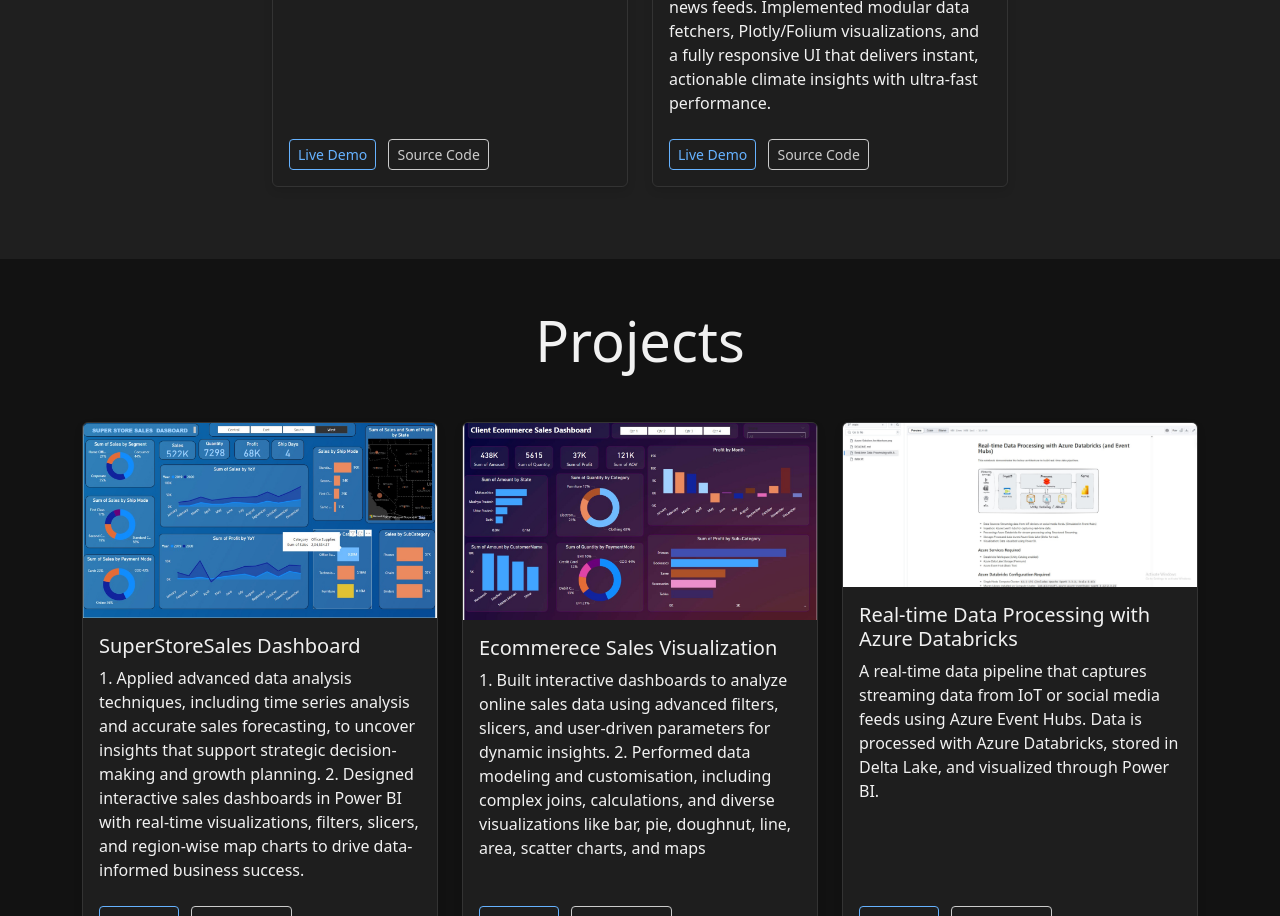
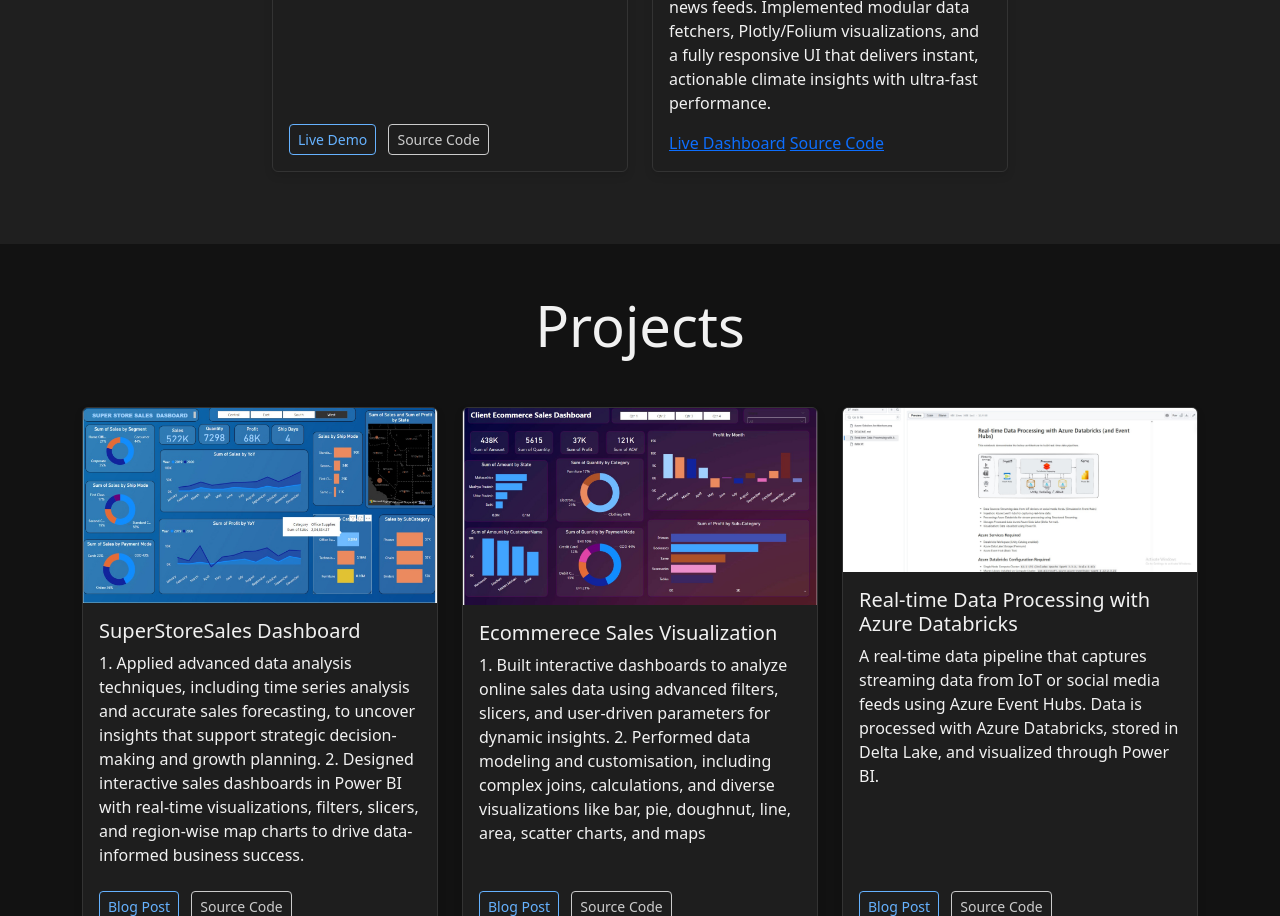
Before and after one commit to rachitch11/rachitchoudhary, a plain HTML site: page index.html in a window 1280 px wide. Shown: the part 3140-4056 px from the top of the page. Drawn offline with nearby package versions, Linux system fonts and the light colour scheme.

Commit message:
Update index.html

```diff
--- a/index.html
+++ b/index.html
@@ -426,8 +426,8 @@ Designed an interactive dashboard with dynamic city search, live environmental m
 
 Implemented modular data fetchers, Plotly/Folium visualizations, and a fully responsive UI that delivers instant, actionable climate insights with ultra-fast performance.</p>
             <div class="mt-auto">
-              <a href="https://weatheretldashboard.streamlit.app/" class="btn btn-outline-primary btn-sm me-2">Live Demo</a>
-              <a href="https://github.com/rachitch11/weather_etl_dashboard" class="btn btn-outline-secondary btn-sm">Source Code</a>
+              <a href="https://huggingface.co/spaces/rachit7766/climate_awarness_dashbord">Live Dashboard</a>
+              <a href="https://huggingface.co/spaces/rachit7766/climate_awarness_dashbord/blob/main/app.py">Source Code</a>
             </div>
           </div>
         </div>
```
